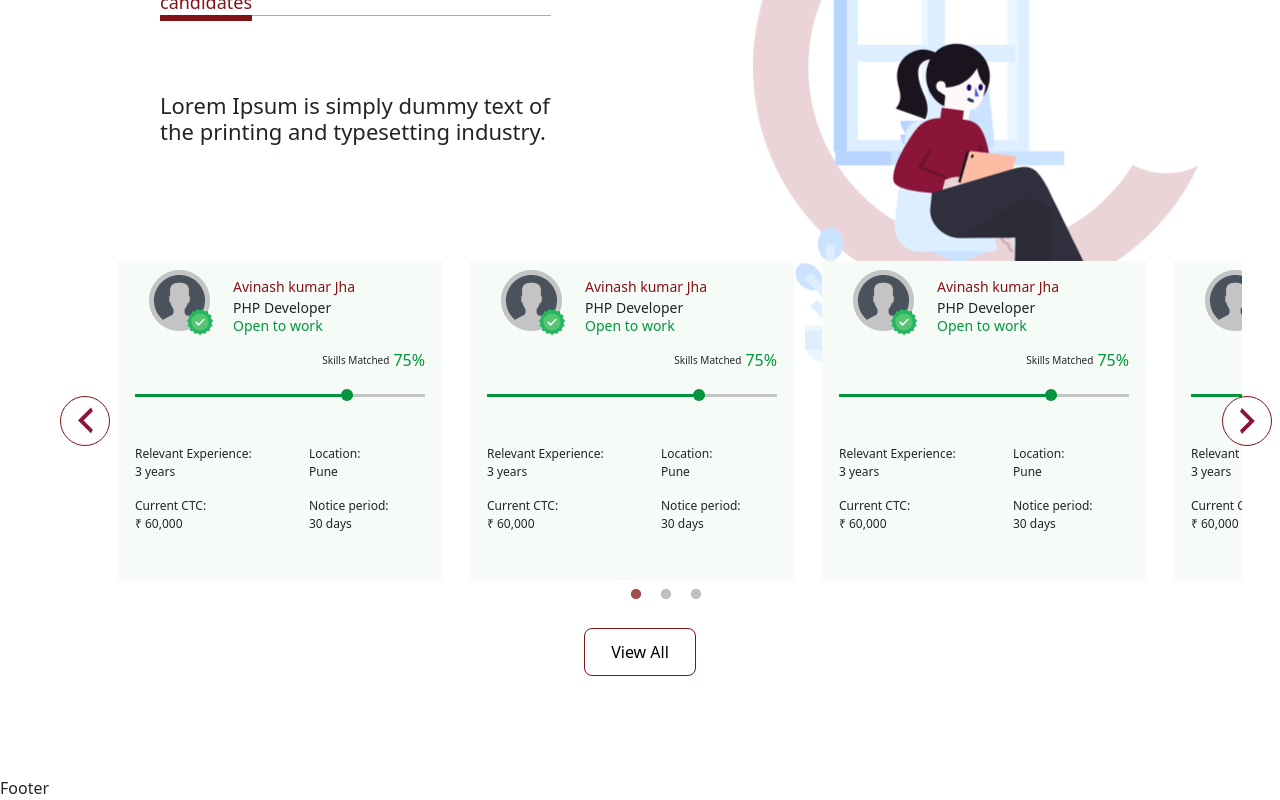
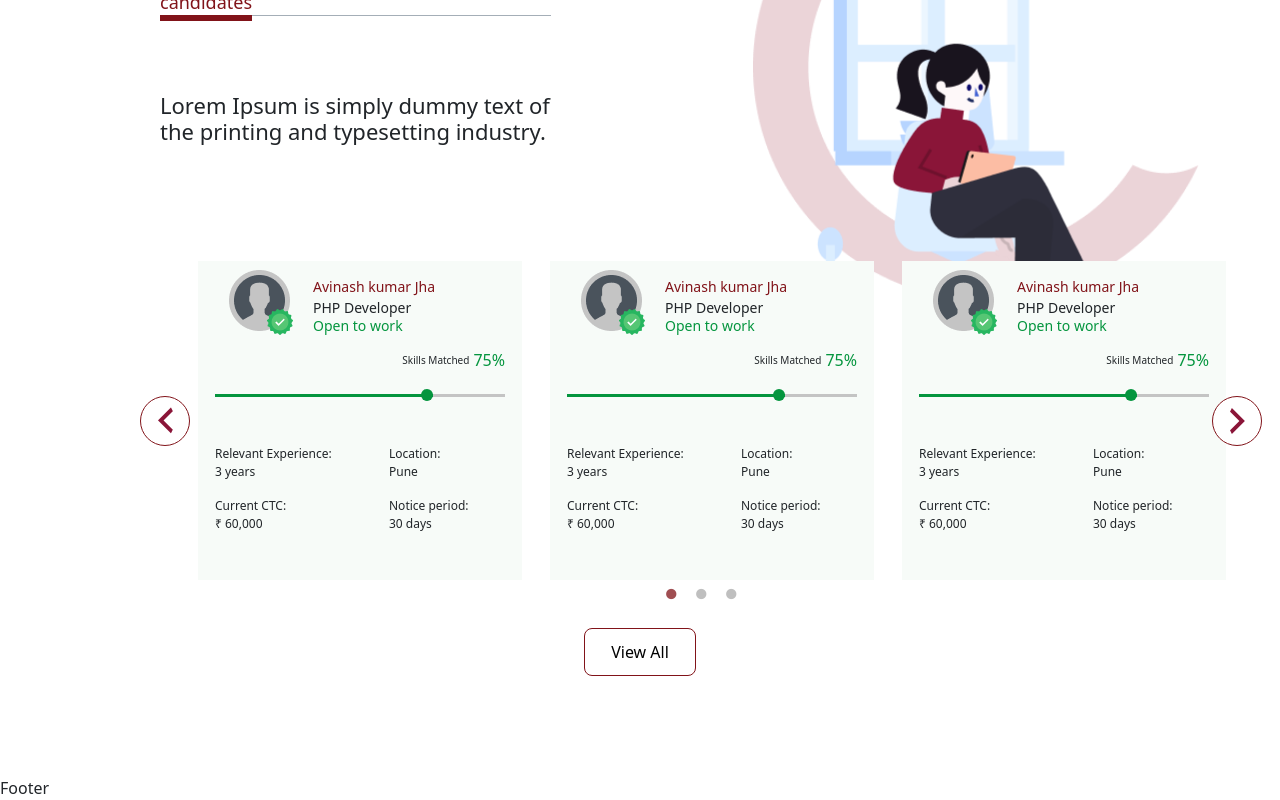
Before and after one commit to divyarajbaraiya/react-poc-recruitment-website, a React (Create React App) app: page / in a window 1280 px wide. Shown: the part 1812-2612 px from the top of the page. Built offline with nearby package versions, Linux system fonts and the light colour scheme; sample sign-in values are in the browser's storage.

Commit message:
added candidate card

```diff
--- a/src/containers/HomePage/assets/style.scss
+++ b/src/containers/HomePage/assets/style.scss
@@ -256,8 +256,8 @@
 
     .candidates-content {
       margin-top: 117px;
-      width: 90%;
-      margin-left: 90px;
+      width: 83%;
+      margin-left: 170px;
     }
 
     .candidates-action {
```
